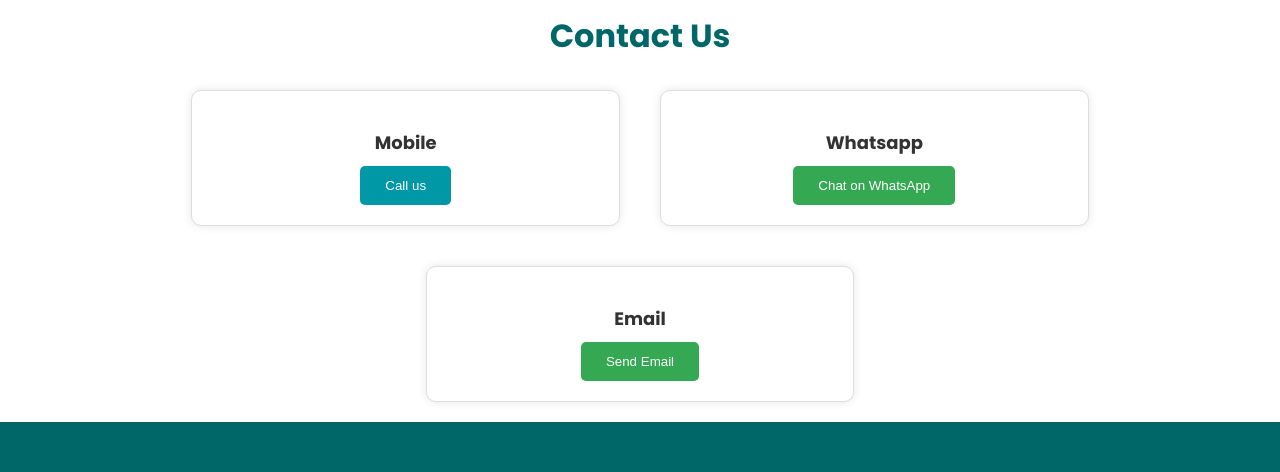
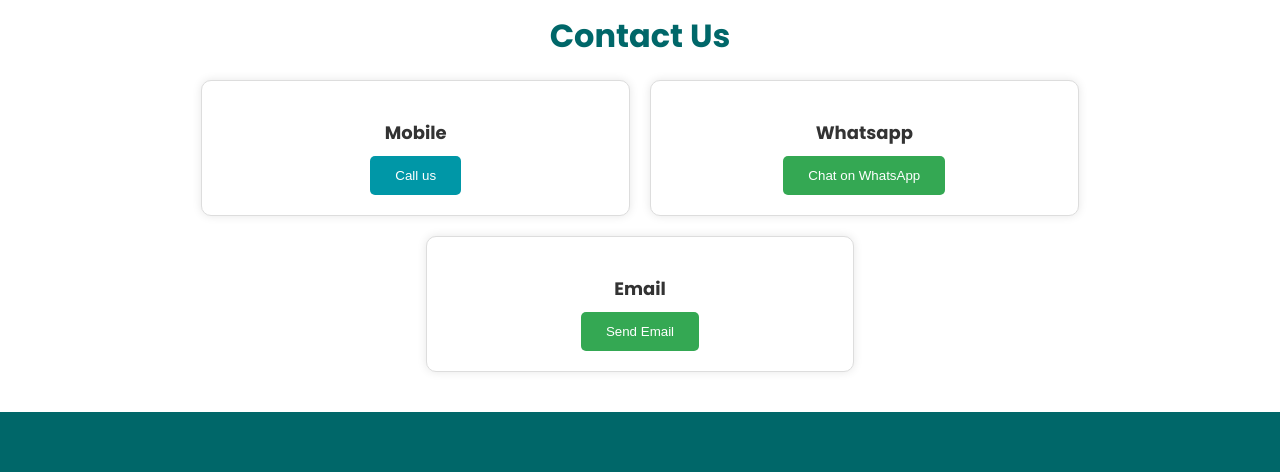
Before and after one commit to dhruba-datta/AB-Pharmacy-React, a React (Create React App) app: page / in a window 1280 px wide. Shown: the part 823-1295 px from the top of the page. Built offline with nearby package versions, Linux system fonts and the light colour scheme; no server answers.

Commit message:
contact updated

```diff
--- a/src/ContactSection.css
+++ b/src/ContactSection.css
@@ -1,14 +1,13 @@
 /* ContactSection.css */
-
-
 .contact-options {
   display: flex;
   flex-wrap: wrap;
   justify-content: center;
+  margin-bottom: 30px;
 }
 
 .contact-option {
-  margin: 20px;
+  margin: 10px;
   width: calc(33.33% - 40px);
   background-color: #fff;
   border: 1px solid #ddd;
```
